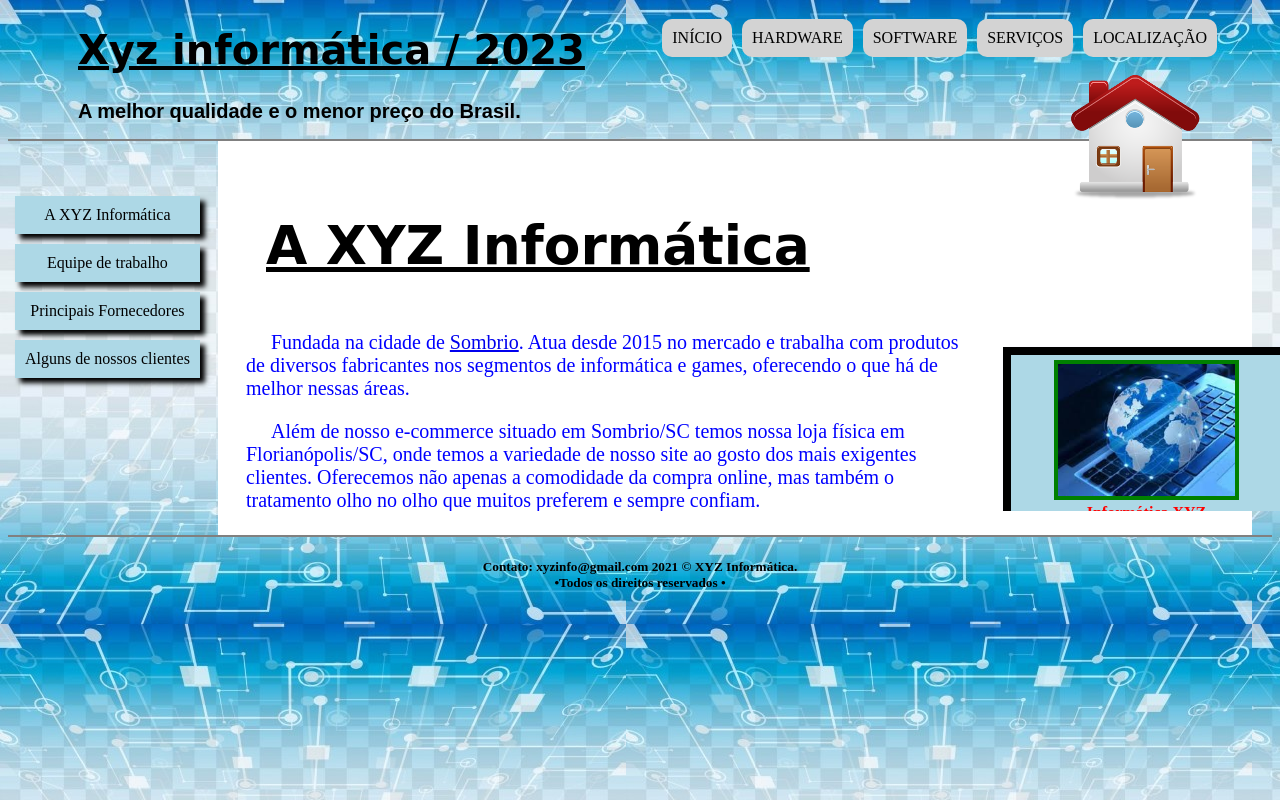
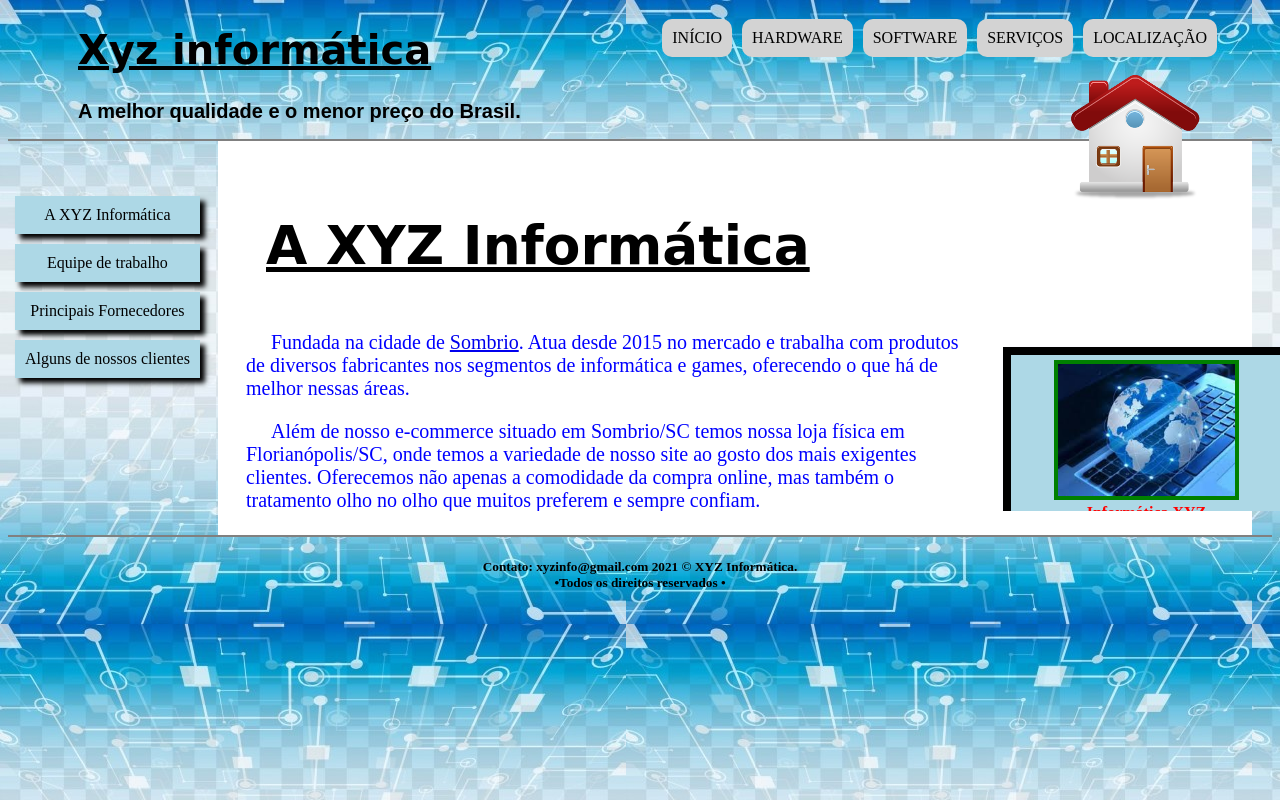
Before and after one commit to lufiabani23/git280202, a plain HTML site: page index.html in a window 1280 px wide. Shown: the top 800 px of the page. Drawn offline with Linux system fonts and the light colour scheme; a web font is replaced by a local one.

Commit message:
Alteração h1

```diff
--- a/index.html
+++ b/index.html
@@ -11,7 +11,7 @@
 
 <header id="cabecalho">
 	<hgroup class="titulos">
-		<h1>Xyz informática / 2023</h1>
+		<h1>Xyz informática</h1>
 		<h2>A melhor qualidade e o menor preço do Brasil.</h2>
 	</hgroup>
 
```
